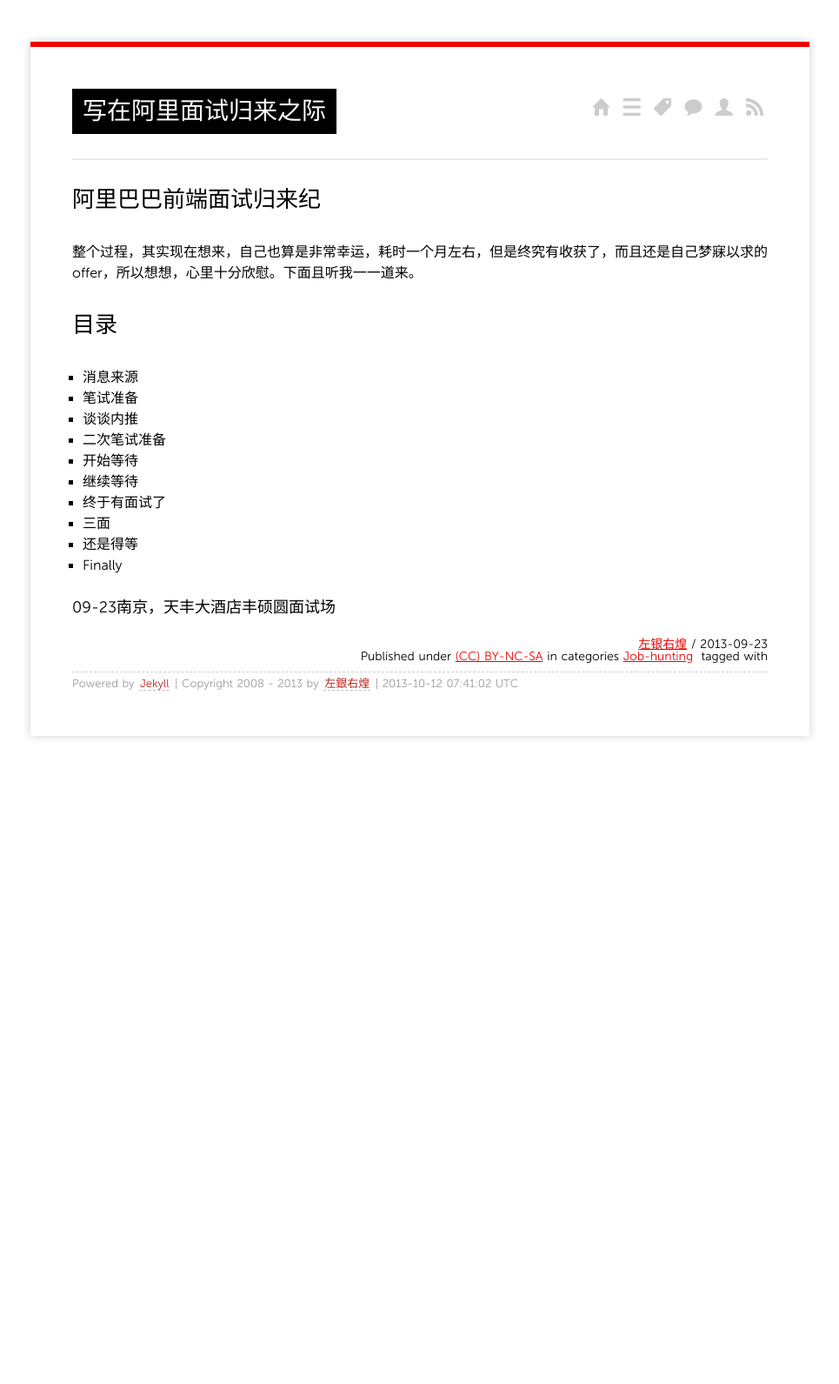
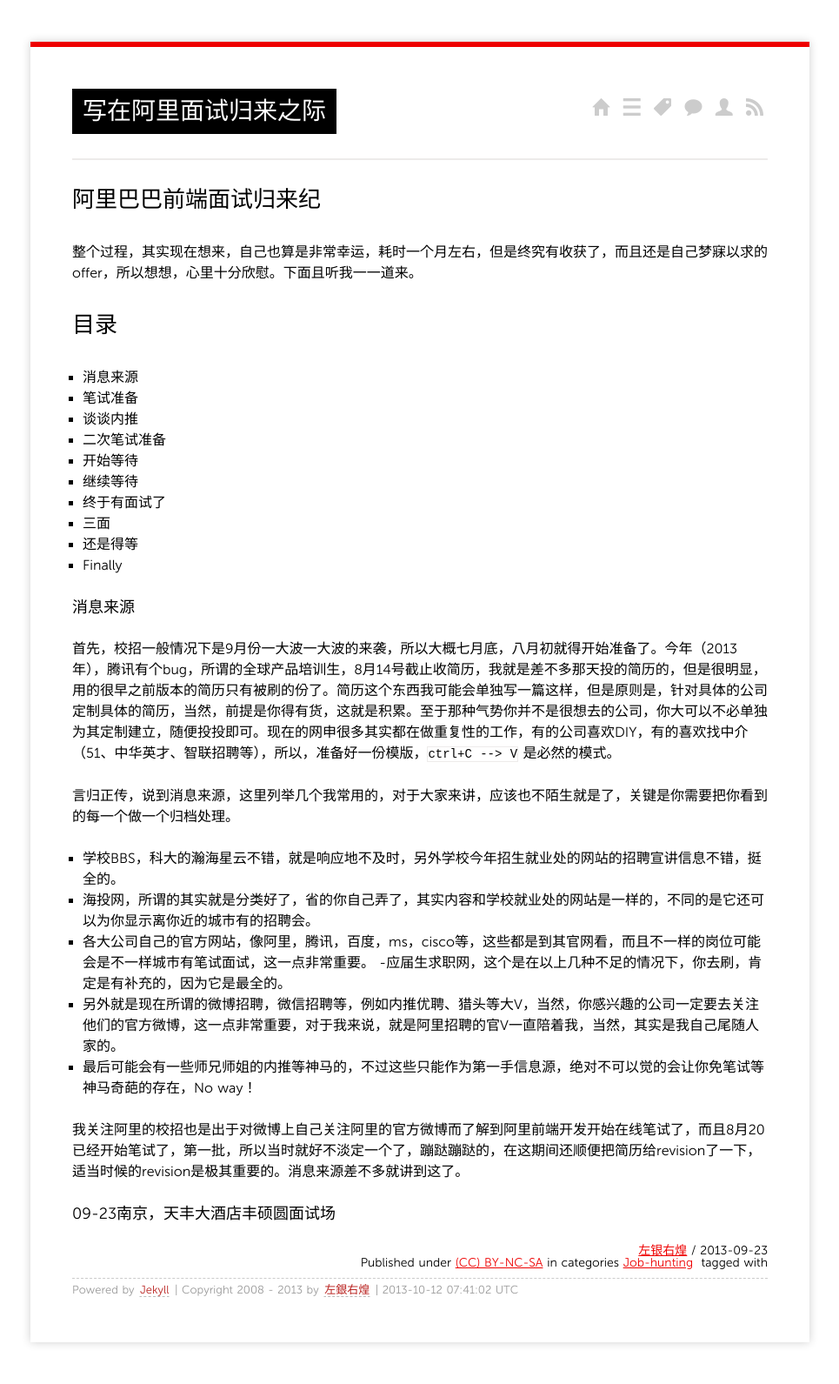
Before and after one commit to grahamle/grahamle.github.com, a Jekyll site: the page built from _posts/2013/2013-09-23-写在阿里面试归来之际.md, in a window 1280 px wide. Shown: the whole page at 87% size, without its empty margins (157-1122 px from the left). Built offline with Jekyll 4.4.1, drawn with Linux system fonts in a browser that asks for light colours; Markdown is read by kramdown in place of the engine named in the settings; comment, search, counter and statistics services are not loaded; before the commit the page ends 900 px from its top, so only the background shows below that.

Commit message:
阿里经验谈之“消息来源”

```diff
--- a/_posts/2013/2013-09-23-写在阿里面试归来之际.md
+++ b/_posts/2013/2013-09-23-写在阿里面试归来之际.md
@@ -23,4 +23,18 @@
 - 还是得等
 - Finally
 
+### 消息来源
+首先，校招一般情况下是9月份一大波一大波的来袭，所以大概七月底，八月初就得开始准备了。今年（2013年），腾讯有个bug，所谓的全球产品培训生，8月14号截止收简历，我就是差不多那天投的简历的，但是很明显，用的很早之前版本的简历只有被刷的份了。简历这个东西我可能会单独写一篇这样，但是原则是，针对具体的公司定制具体的简历，当然，前提是你得有货，这就是积累。至于那种气势你并不是很想去的公司，你大可以不必单独为其定制建立，随便投投即可。现在的网申很多其实都在做重复性的工作，有的公司喜欢DIY，有的喜欢找中介（51、中华英才、智联招聘等），所以，准备好一份模版，`ctrl+C --> V` 是必然的模式。
+
+言归正传，说到消息来源，这里列举几个我常用的，对于大家来讲，应该也不陌生就是了，关键是你需要把你看到的每一个做一个归档处理。
+
+- 学校BBS，科大的瀚海星云不错，就是响应地不及时，另外学校今年招生就业处的网站的招聘宣讲信息不错，挺全的。
+- 海投网，所谓的其实就是分类好了，省的你自己弄了，其实内容和学校就业处的网站是一样的，不同的是它还可以为你显示离你近的城市有的招聘会。
+- 各大公司自己的官方网站，像阿里，腾讯，百度，ms，cisco等，这些都是到其官网看，而且不一样的岗位可能会是不一样城市有笔试面试，这一点非常重要。
+-应届生求职网，这个是在以上几种不足的情况下，你去刷，肯定是有补充的，因为它是最全的。
+- 另外就是现在所谓的微博招聘，微信招聘等，例如内推优聘、猎头等大V，当然，你感兴趣的公司一定要去关注他们的官方微博，这一点非常重要，对于我来说，就是阿里招聘的官V一直陪着我，当然，其实是我自己尾随人家的。
+- 最后可能会有一些师兄师姐的内推等神马的，不过这些只能作为第一手信息源，绝对不可以觉的会让你免笔试等神马奇葩的存在，No way！
+
+我关注阿里的校招也是出于对微博上自己关注阿里的官方微博而了解到阿里前端开发开始在线笔试了，而且8月20已经开始笔试了，第一批，所以当时就好不淡定一个了，蹦跶蹦跶的，在这期间还顺便把简历给revision了一下，适当时候的revision是极其重要的。消息来源差不多就讲到这了。
+
 ### 09-23南京，天丰大酒店丰硕圆面试场
```
